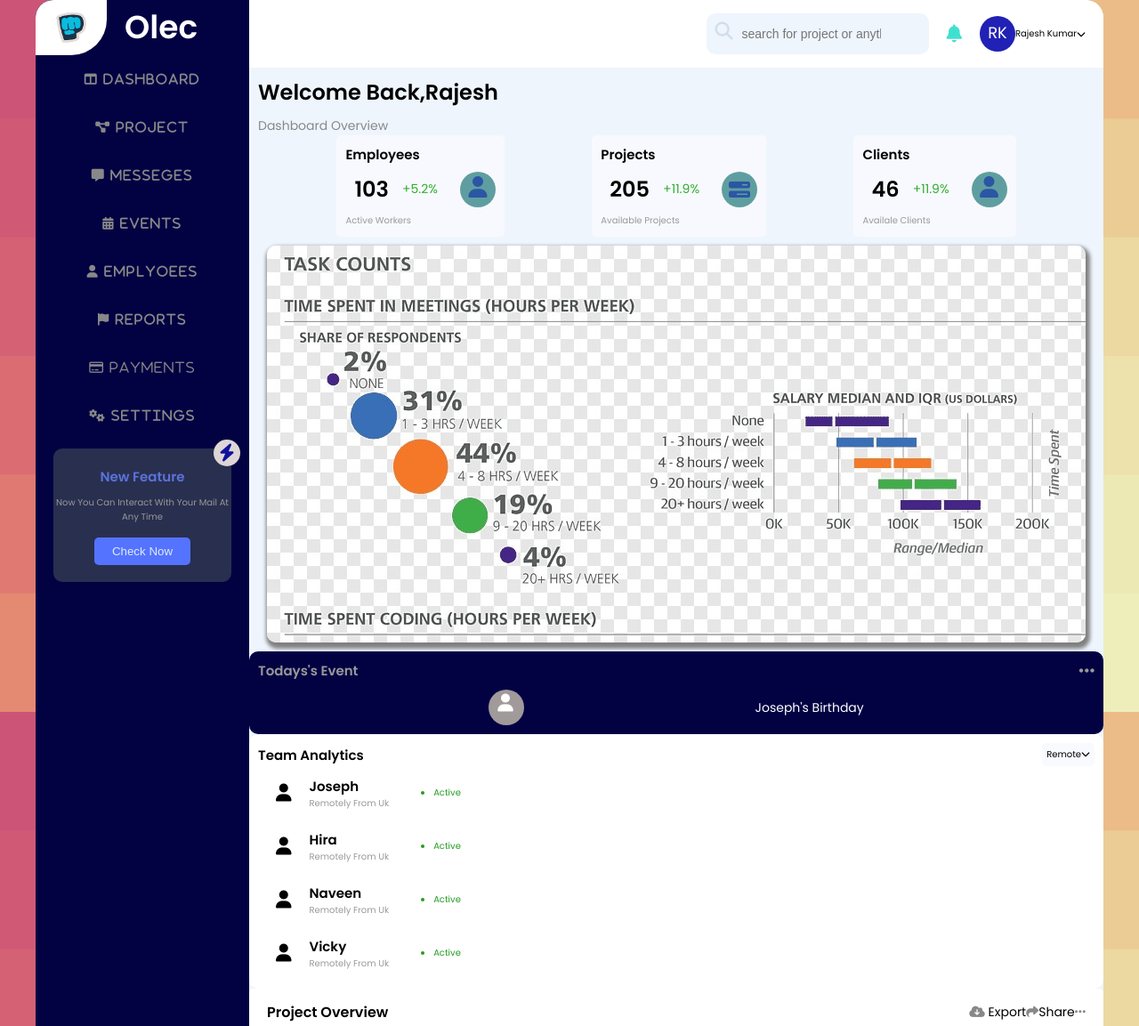
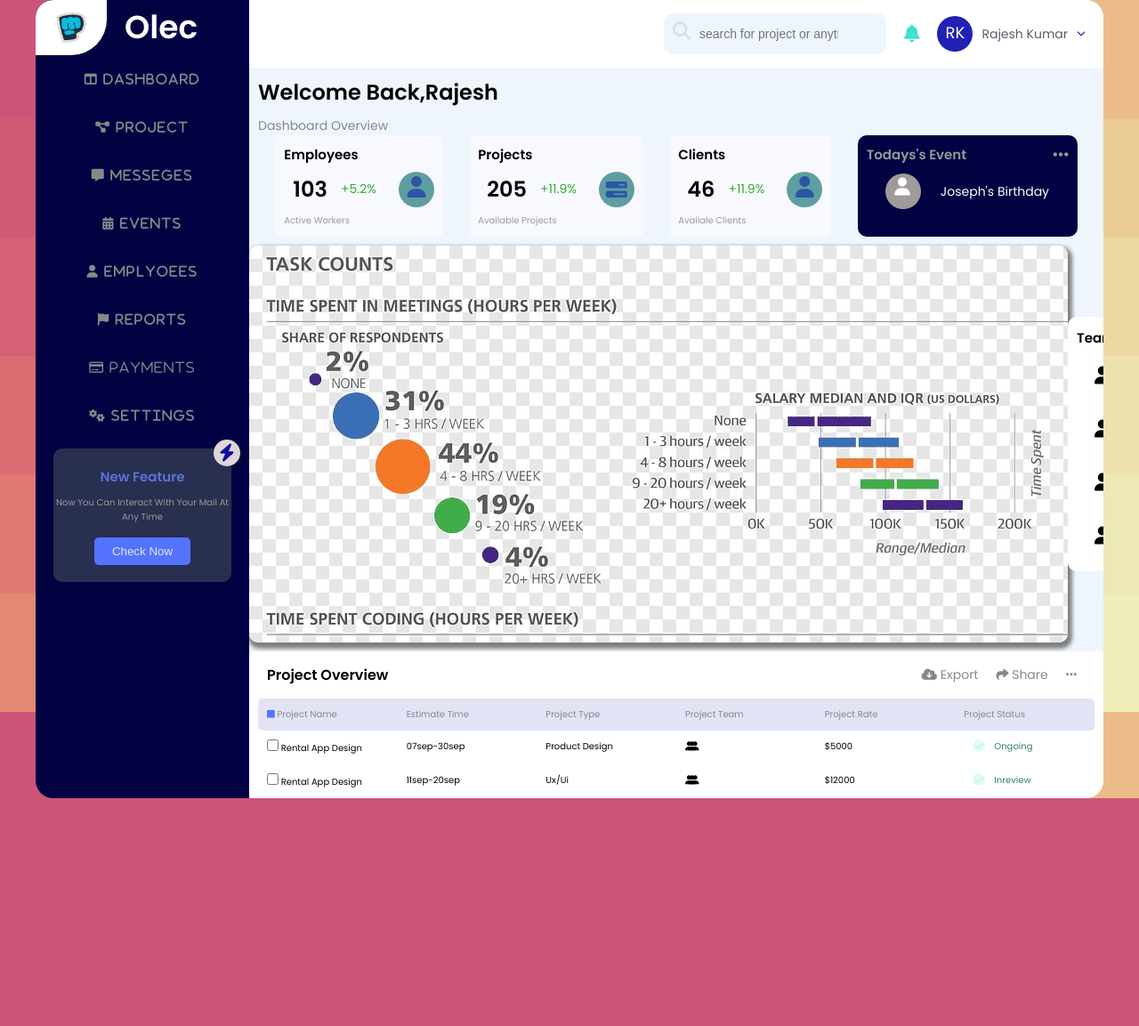
Before and after one commit to Ravikumar1133/custom-comp, a plain HTML site: page index.html in a window 1280 px wide. Shown: the top 1153 px of the page at 89% size. After the commit the page ends 897 px from the top, so only its background shows below. Drawn offline with Linux system fonts and the light colour scheme.

Commit message:
commit ew

```diff
--- a/index.html
+++ b/index.html
@@ -18,7 +18,7 @@
     <link rel="stylesheet" href="style.css" />
   </head>
   <body>
-    <section class="container">
+    <div class="container">
       <div class="col">
         <div class="col1">
           <div class="dashboard">
@@ -77,8 +77,8 @@
             </form>
             <i class="fa-solid fa-bell fa-2x"></i>
             <p class="nav__name__icon">RK</p>
-            <p class="nav__name__font">Rajesh kumar</p>
-            <i class="fa-solid fa-chevron-down"></i>
+            <p class="nav__name__font"><a href="">Rajesh kumar</a></p>
+            <a href=""> <i class="fa-solid fa-chevron-down"></i></a>
           </nav>
           <h1>welcome back,rajesh</h1>
           <p class="main__content-text">dashboard overview</p>
@@ -124,14 +124,6 @@
                     <p>availale clients</p>
                   </footer>
                 </div>
-              </div>
-              <!-- card container end -->
-              <div class="img__contaier">
-                <img src="images/salary-analtics.jpg" alt="" />
-              </div>
-            </div>
-            <!-- image container end  -->
-            <div class="main__row2">
                 <div class="eventcard__container">
                   <div class="event__card">
                     <header class="event__card__head">
@@ -144,6 +136,15 @@
                     </main>
                   </div>
                 </div>
+              </div>
+            </div>
+            <!-- card container end -->
+
+            <!-- image container end  -->
+            <div class="main__row2">
+              <div class="img__contaier">
+                <img src="images/salary-analtics.jpg" alt="" />
+
                 <div class="team__analytics">
                   <div class="team__head">
                     <header>
@@ -214,14 +215,23 @@
                 </div>
               </div>
             </div>
-          <!-- container tale -->
+          </div>
+          <!-- container table -->
           <div class="container__list">
             <div class="LIst__head">
               <ul>
                 <h2>project overview</h2>
-                <li><i class="fa-solid fa-cloud-arrow-down"></i> export</li>
-                <li><i class="fa-solid fa-share"></i>share</li>
-                <li><i class="fa-solid fa-ellipsis"></i></li>
+                <li>
+                  <a href=""
+                    ><i class="fa-solid fa-cloud-arrow-down"></i> export</a
+                  >
+                </li>
+                <li>
+                  <a href=""><i class="fa-solid fa-share"></i> share</a>
+                </li>
+                <li>
+                  <a href=""><i class="fa-solid fa-ellipsis"></i></a>
+                </li>
               </ul>
             </div>
             <div class="list__content">
@@ -259,22 +269,22 @@
                     design
                   </div>
                 </li>
-                <li>07sep-30sep</li>
-                <li>product design</li>
+                <li>11sep-20sep</li>
+                <li>ux/ui</li>
                 <li class="neg__padd">
                   <i class="fa-solid fa-user fa-fa"></i>
                   <i class="fa-solid fa-user"></i>
                   <i class="fa-solid fa-user fa-fa2"></i>
                 </li>
-                <li>$5000</li>
+                <li>$12000</li>
                 <li class="list__content-status">
-                  <i class="fa-solid fa-check"></i>ongoing
+                  <i class="fa-solid fa-check"></i>inreview
                 </li>
               </ul>
             </div>
           </div>
         </div>
       </div>
-    </section>
+    </div>
   </body>
 </html>
```
Lines whose indentation alone changed are shown as unchanged.
